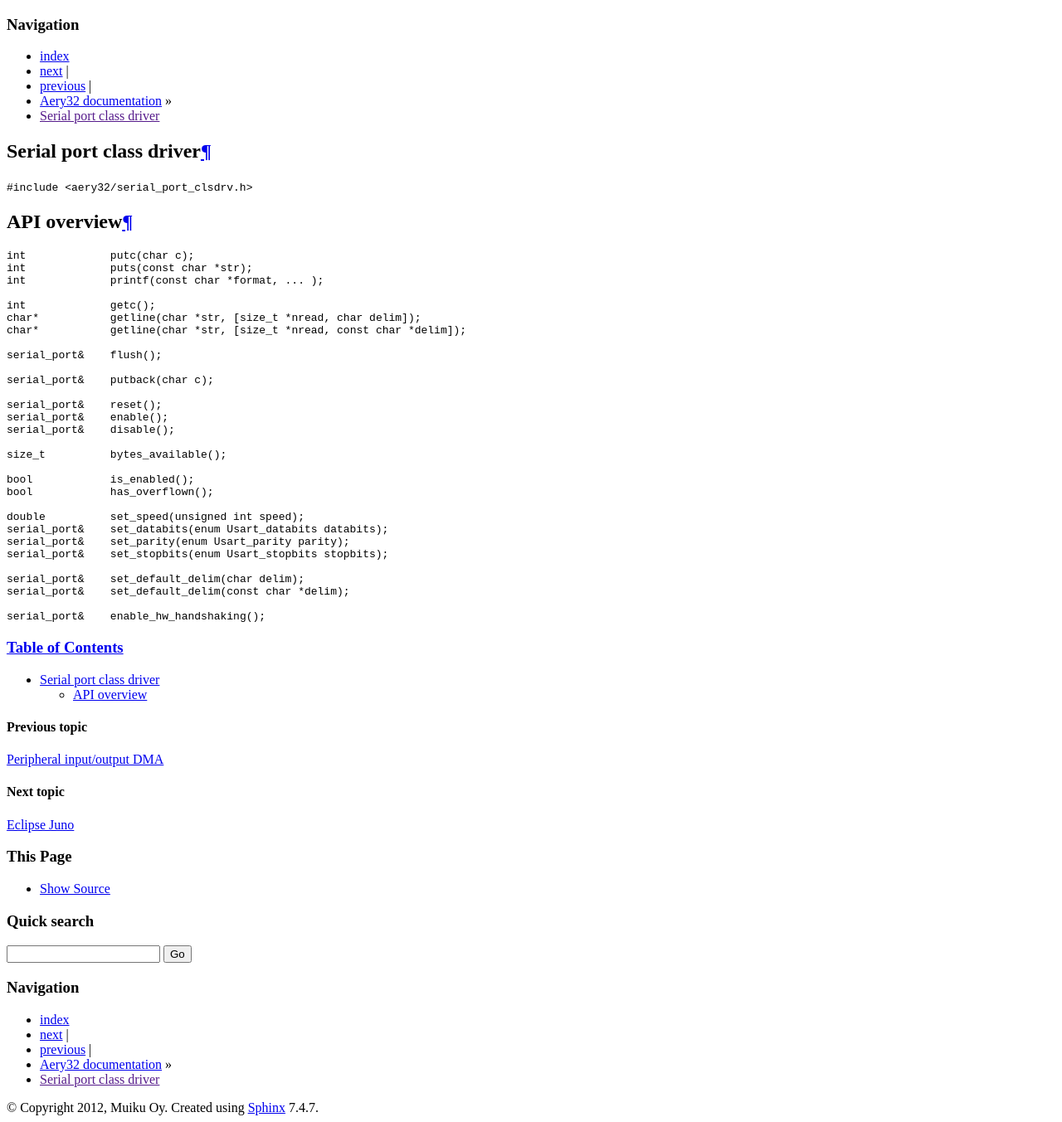
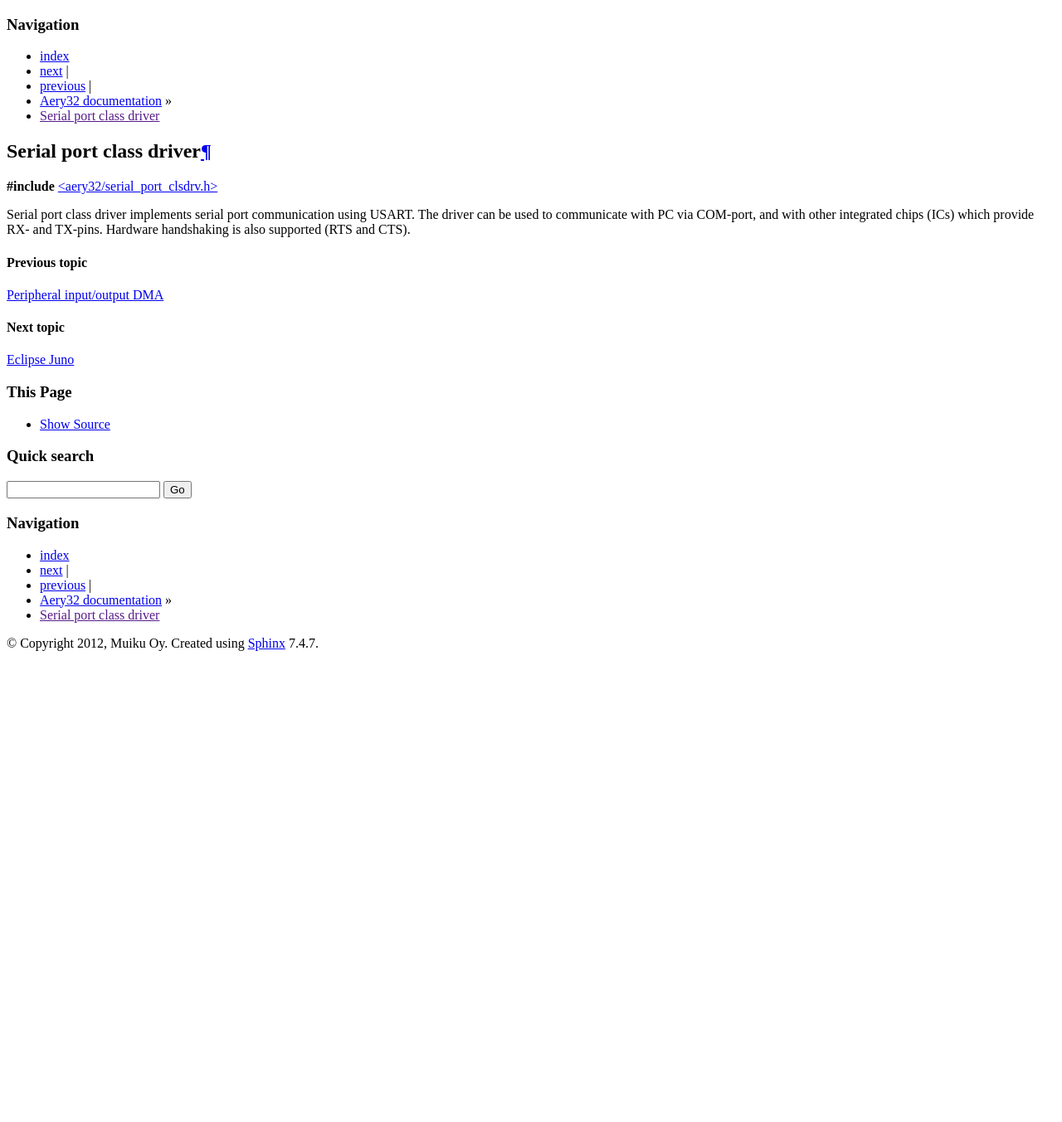
Before and after one commit to aery32/aery32-refguide, a Sphinx documentation site: the page built from source/clsdrv/serial_port.rst, in a window 1280 px wide. Shown: the whole page at 83% size. Built offline with Sphinx 7.4.7, drawn with Linux system fonts in a browser that asks for light colours; after the commit the page ends 900 px from its top, so only the background shows below that.

Commit message:
Update serial_port.rst

```diff
--- a/source/clsdrv/serial_port.rst
+++ b/source/clsdrv/serial_port.rst
@@ -1,41 +1,9 @@
 Serial port class driver
 ========================
 
-``#include <aery32/serial_port_clsdrv.h>``
+**#include** `<aery32/serial_port_clsdrv.h> <https://github.com/aery32/aery32/blob/master/aery32/aery32/serial_port_clsdrv.h>`_
 
-
-API overview
-------------
-
-.. code-block:: c++
-
-    int             putc(char c);
-    int             puts(const char *str);
-    int             printf(const char *format, ... );
-
-    int             getc();
-    char*           getline(char *str, [size_t *nread, char delim]);
-    char*           getline(char *str, [size_t *nread, const char *delim]);
-
-    serial_port&    flush();
-
-    serial_port&    putback(char c);
-
-    serial_port&    reset();
-    serial_port&    enable();
-    serial_port&    disable();
-
-    size_t          bytes_available();
-
-    bool            is_enabled();
-    bool            has_overflown();
-
-    double          set_speed(unsigned int speed);
-    serial_port&    set_databits(enum Usart_databits databits);
-    serial_port&    set_parity(enum Usart_parity parity);
-    serial_port&    set_stopbits(enum Usart_stopbits stopbits);
-
-    serial_port&    set_default_delim(char delim);
-    serial_port&    set_default_delim(const char *delim);
-
-    serial_port&    enable_hw_handshaking();
+Serial port class driver implements serial port communication using USART.
+The driver can be used to communicate with PC via COM-port, and with other
+integrated chips (ICs) which provide RX- and TX-pins. Hardware handshaking
+is also supported (RTS and CTS).
```
